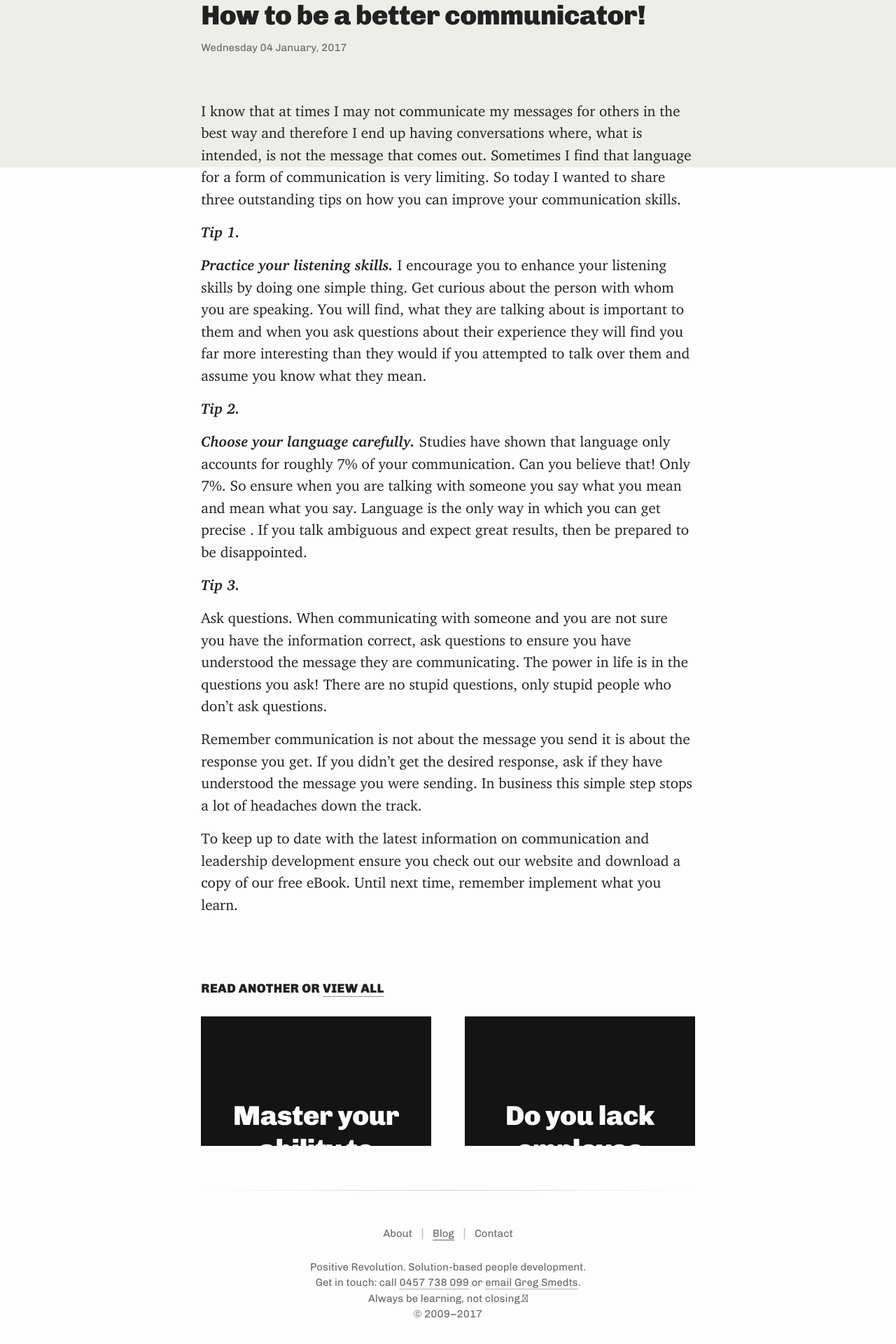
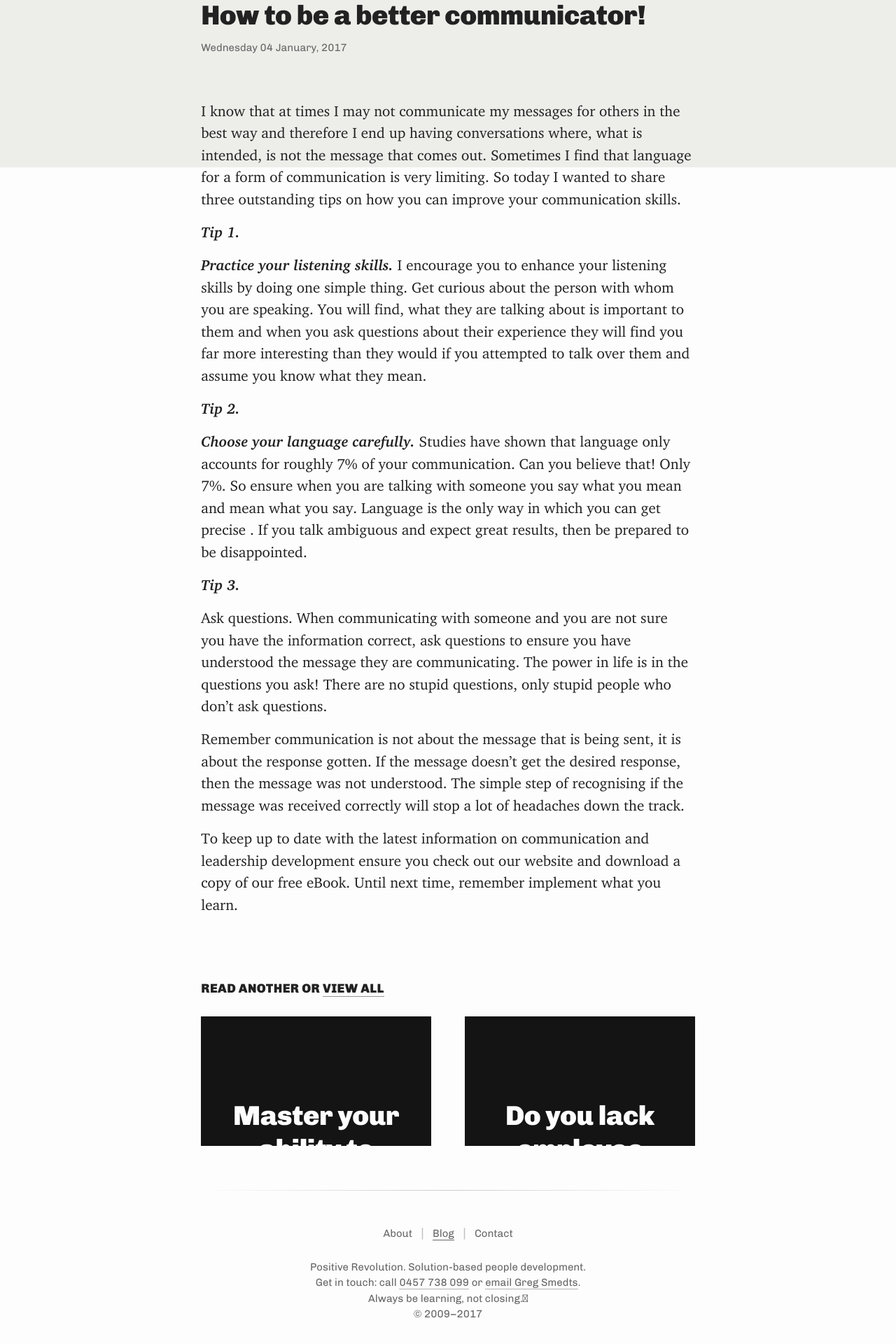
Before and after one commit to callumflack/positive-revolution, a Jekyll site: the page built from _posts/2017-01-04-how-to-be-a-better-communicator.markdown, in a window 1280 px wide. Shown: the part 930-2850 px from the top of the page at 70% size. Built offline with Jekyll 4.4.1, drawn with Linux system fonts in a browser that asks for light colours.

Commit message:
Updated How To Be A Better Communicator

```diff
--- a/_posts/2017-01-04-how-to-be-a-better-communicator.markdown
+++ b/_posts/2017-01-04-how-to-be-a-better-communicator.markdown
@@ -17,6 +17,6 @@
 
 Ask questions.  When communicating with someone and you are not sure you have the information correct, ask questions to ensure you have understood the message they are communicating.  The power in life is in the questions you ask!  There are no stupid questions, only stupid people who don't ask questions.
 
-Remember communication is not about the message you send it is about the response you get.  If you didn’t get the desired response, ask if they have understood the message you were sending.  In business this simple step stops a lot of headaches down the track.
+Remember communication is not about the message that is being sent, it is about the response gotten.  If the message doesn't get the desired response, then the message was not understood.  The simple step of recognising if the message was received correctly will stop a lot of headaches down the track.
 
 To keep up to date with the latest information on communication and leadership development ensure you check out our website and download a copy of our free eBook.  Until next time, remember implement what you learn.
```
